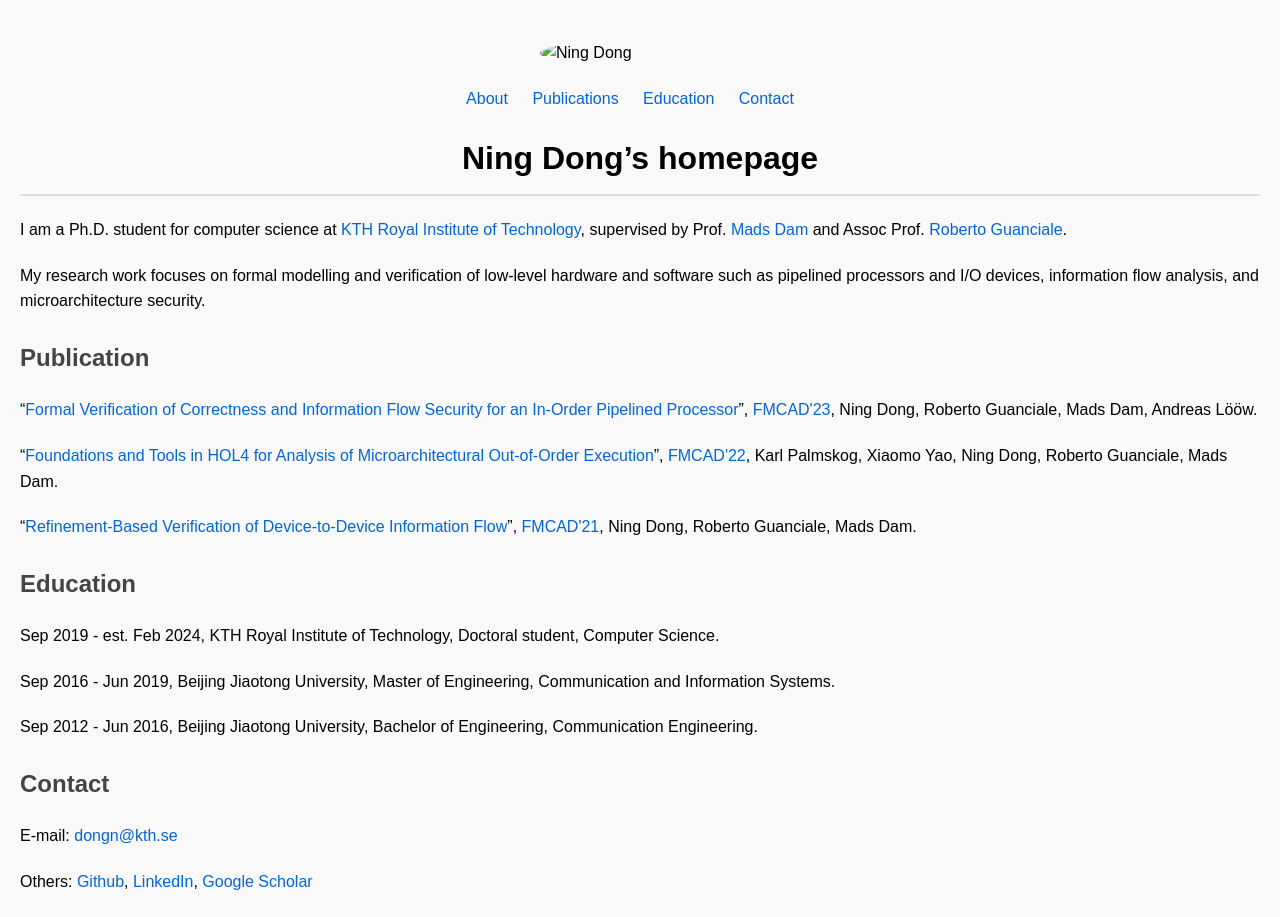
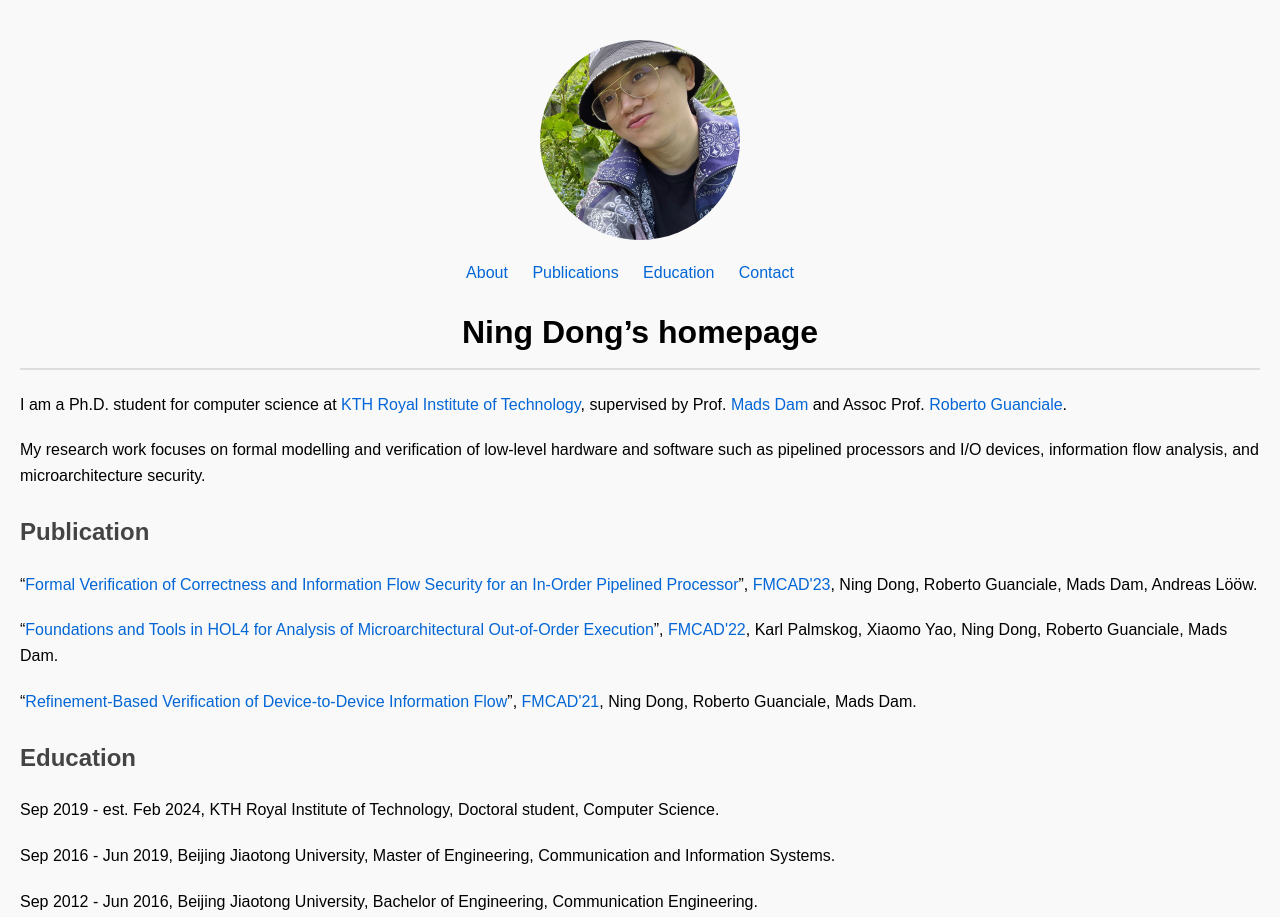
Before and after one commit to ningdongywq/ningdongywq.github.io, a plain HTML site: page index.html in a window 1280 px wide. Shown: the top 917 px of the page. Drawn offline with Linux system fonts and the light colour scheme.

Commit message:
Update index.html

```diff
--- a/index.html
+++ b/index.html
@@ -81,7 +81,7 @@
 </head>
 
 <body>
-    <img src="selfie.jpg" alt="Ning Dong" class="profile-pic">
+    <img src="selfie.jpeg" alt="Ning Dong" class="profile-pic">
 
     <nav>
         <ul>
```
